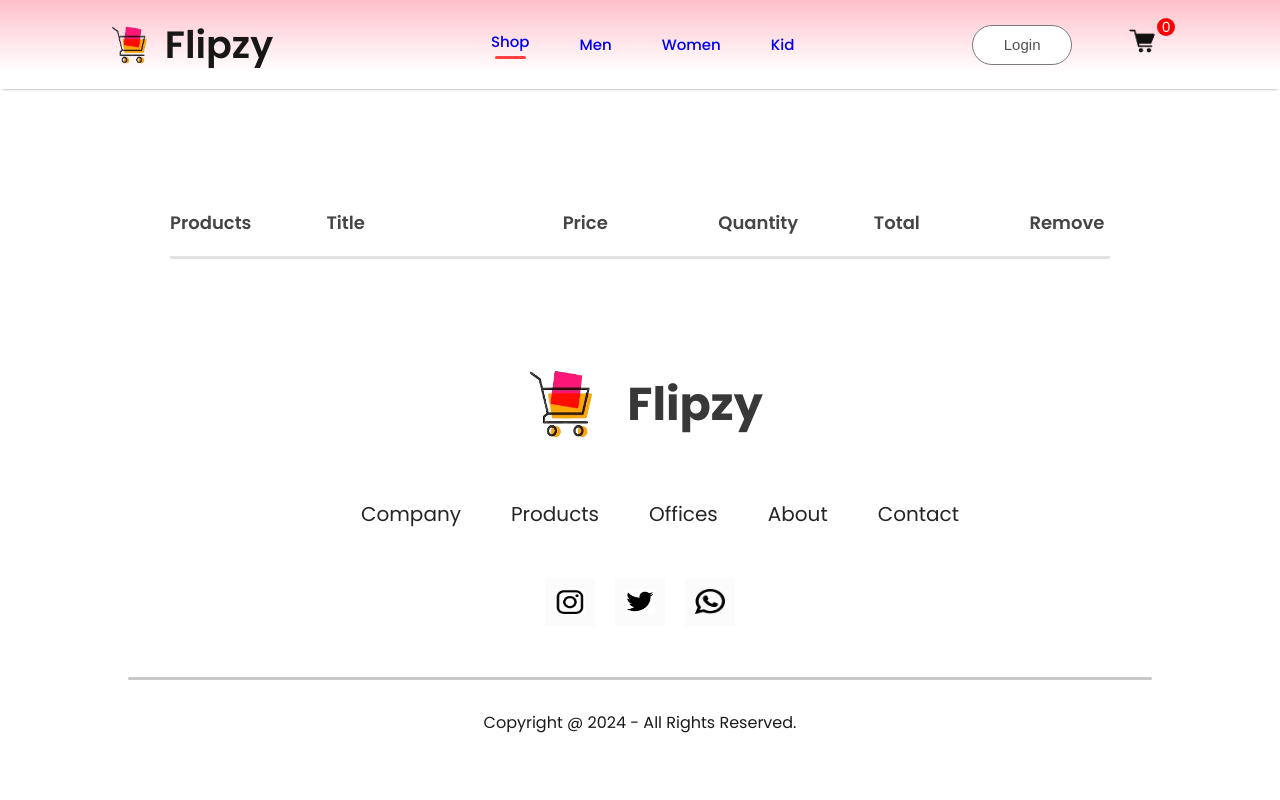
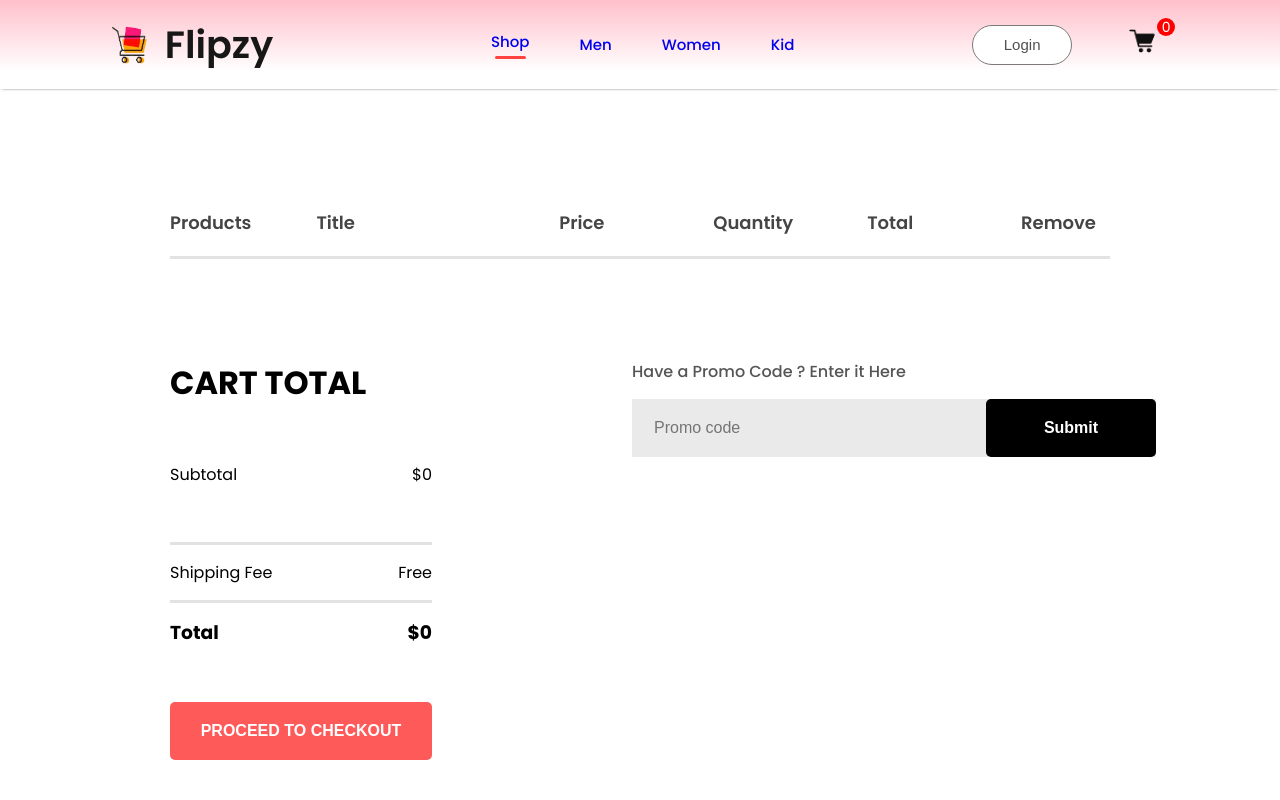
Before and after one commit to Bhavish2005/Flipzy, a React (Create React App) app: page /cart in a window 1280 px wide. Shown: the top 800 px of the page. Built offline with nearby package versions, Linux system fonts and the light colour scheme; a web font is replaced by a local one.

Commit message:
cart page added

```diff
--- a/src/components/CartItems/CartItem.css
+++ b/src/components/CartItems/CartItem.css
@@ -10,7 +10,7 @@
     display: grid;
     grid-template-columns:0.5fr 2fr 1fr 1fr 1fr 1fr;
     align-items: center;
-    gap: 75px;
+    gap: 65px;
     padding: 20px 0px;
     color: #454545;
     font-size: 18px;
@@ -21,8 +21,9 @@
     font-weight: 500;
 }
 .carticon-product{
-    height: 62px;
+    height: 70px;
 }
+
 .cart-item-remove{
     width: 15px;
     margin: 0px 40px;
@@ -32,5 +33,85 @@
     width: 64px;
     height: 50px;
     border: 2px solid #ebebeb;
+    border-radius: 5px;
     background: #ffff;
+    margin: 0px 40px;
 }
+.cartitem-down{
+    display: flex;
+    margin: 100px 0px;
+
+}
+.cartitem-total{
+    flex: 1;
+    display: flex;
+    flex-direction: column;
+    margin-right: 200px;
+    gap: 40px;
+
+}
+.cartitem-total-items{
+    display: flex;
+    justify-content: space-between;
+    padding: 15px 0px;
+}
+.cartitem-total button{
+    width: 262px;
+    height: 58px;
+    outline:none;
+    border: none;
+    background: #ff5a5a;
+    color: #fff;
+    font-size: 16px;
+    cursor: pointer;
+    border-radius:5px;
+    font-weight: 600;
+}
+.cartitem-total button:hover{
+    transform: scale(1.0125);
+
+    background: #f54c4c;
+    transition: .3s;
+
+
+}
+.cartitem-promocode{
+    flex: 1;
+    font-size: 16px;
+    font-weight: 500;
+
+}
+.cartitem-promocode p{
+    color: #555;
+}
+.promobox{
+    width: 504px;
+    margin-top:15px;
+    padding-left: 20px;
+    height: 58px;
+    background: #eaeaea;
+}
+.promobox input{
+    border: none;
+    outline: none;
+    background:transparent;
+    font-size: 16px;
+    width: 330px;
+    height: 50px;
+}
+.promobox button{
+    width: 170px;
+    height: 58px;
+    font-size: 16px;
+    background: black;
+    color: white;
+    border-radius: 5px;
+    border: none;
+    cursor: pointer;
+    font-weight:600;
+}
+.promobox button:hover{
+    transition: .3s;
+    transform: scale(1.025);
+    font-weight: 650;
+}
--- a/src/components/CartItems/CartItem.jsx
+++ b/src/components/CartItems/CartItem.jsx
@@ -1,9 +1,9 @@
-import React, { useContext } from 'react'
-import './CartItem.css'
-import { ShopContext } from '../../context/ShopContext'
-import remove_icon from '../assests/cart_cross_icon.png'
+import React, { useContext } from "react";
+import "./CartItem.css";
+import { ShopContext } from "../../context/ShopContext";
+import remove_icon from "../assests/cart_cross_icon.png";
 const CartItem = () => {
-  const{all_products,cartItems,removeFromCart}=useContext(ShopContext)
+  const { getTotalCartAmount , all_products, cartItems, removeFromCart } = useContext(ShopContext);
 
   return (
     <div className="cart-item">
@@ -16,24 +16,65 @@ const CartItem = () => {
         <p>Remove</p>
       </div>
       <hr />
-     {all_products.map((e)=>{
-        if(cartItems[e.id]>0)
-      {
-        return <div>
+      {all_products.map((e) => {
+        if (cartItems[e.id] > 0) {
+          return (
+            <div>
               <div className="cart-item-format cartitem-format-main">
-        <img src={e.image} alt="" className='carticon-product'/>
+                <img src={e.image} alt="" className="carticon-product" />
                 <p>{e.name}</p>
-          <p>{e.new_price}</p>
-          <button className="cartitems-quantity">{cartItems[e.id]}</button>
-          <p>{e.new_price*cartItems[e.id]}</p>
-          <img  className='cart-item-remove' src={remove_icon} onClick={()=>{removeFromCart(e.id)}} alt="" />
+                <p className="price">${e.new_price}</p>
+                <button className="cartitems-quantity">
+                  {cartItems[e.id]}
+                </button>
+                <p>${e.new_price * cartItems[e.id]}</p>
+                <img
+                  className="cart-item-remove"
+                  src={remove_icon}
+                  onClick={() => {
+                    removeFromCart(e.id);
+                  }}
+                  alt=""
+                />
               </div>
             </div>
+          );
         }
+        return null;
       })}
+      <div className="cartitem-down">
+        <div className="cartitem-total">
+          <h1> CART TOTAL</h1>
 
+          <div className="cartitem-total-items">
+            <p>Subtotal</p>
+            <p>${getTotalCartAmount()}</p>
           </div>
-  )
-}
+          <div>
+            <hr />
+            <div className="cartitem-total-items">
+              <p>Shipping Fee</p>
+              <p>Free</p>
+            </div>
+            <hr />
+            <div className="cartitem-total-items">
+              <h3>Total</h3>
+              <div className="total"><h3>${getTotalCartAmount()}</h3></div>
+            </div>
+          </div>
+          <button>PROCEED TO CHECKOUT</button>
+        </div>
 
-export default CartItem
+        <div className="cartitem-promocode">
+          <p>Have a Promo Code ? Enter it Here</p>
+          <div className="promobox">
+            <input type="text" placeholder="Promo code" />
+            <button>Submit</button>
+          </div>
+        </div>
+      </div>
+    </div>
+  );
+};
+
+export default CartItem;
--- a/src/components/navbar/navbar.jsx
+++ b/src/components/navbar/navbar.jsx
@@ -1,11 +1,13 @@
-import React, { useState } from 'react'
+import React, { useContext, useState } from 'react'
 import './Navbar.css'
 import logo_big from '../assests/logo_big.png'
 import cart_icon from '../assests/cart_icon-removebg-preview.png'
 import { Link } from 'react-router-dom'
+import { ShopContext } from '../../context/ShopContext'
 
 const Navbar=()=>{
     const [menu,setMenu]= useState("shop");
+    const {getTotalCartItems}=useContext(ShopContext);
     return(
     <div className='navbar'>
         <div className='nav-logo'>
@@ -22,9 +24,7 @@ const Navbar=()=>{
 <div className="nav-login-cart">
 <Link to='/login'><button>Login</button></Link>
 <Link to='/cart'><img  class="cart_icon"src={cart_icon} alt="" /></Link>
-    <div className="nav-cart-count">
-        0
-    </div>
+    <div className="nav-cart-count">{getTotalCartItems()}</div>
 </div>
     </div>
     )
--- a/src/context/ShopContext.jsx
+++ b/src/context/ShopContext.jsx
@@ -19,7 +19,30 @@ setCartItems((prev)=>({...prev,[itemId]:prev[itemId]+1}))
     const removeFromCart=(itemId)=>{
         setCartItems((prev)=>({...prev,[itemId]:prev[itemId]-1}))
             }
-            const contextValue = {all_products,cartItems,addToCart, removeFromCart};
+            const getTotalCartAmount=()=>{
+                let totalAmount=0;
+                for(const items in cartItems)
+                {
+                    if(cartItems[items]>0)
+                    {
+                        let itemInfo= all_products.find((product)=>product.id===Number(items))
+                        totalAmount += itemInfo.new_price * cartItems[items];
+                    }
+
+                } return totalAmount;
+            }
+            const getTotalCartItems=()=>{
+                let totalItems=0;
+                for(const items in cartItems)
+                {
+                    if(cartItems[items]>0)
+                    {
+                        totalItems += cartItems[items];
+                    }
+
+                } return totalItems;
+            }
+            const contextValue = {getTotalCartItems , getTotalCartAmount , all_products,cartItems,addToCart, removeFromCart};
     return(
         <ShopContext.Provider value={contextValue}>
             {props.children}
```
Lines whose indentation alone changed are shown as unchanged.
